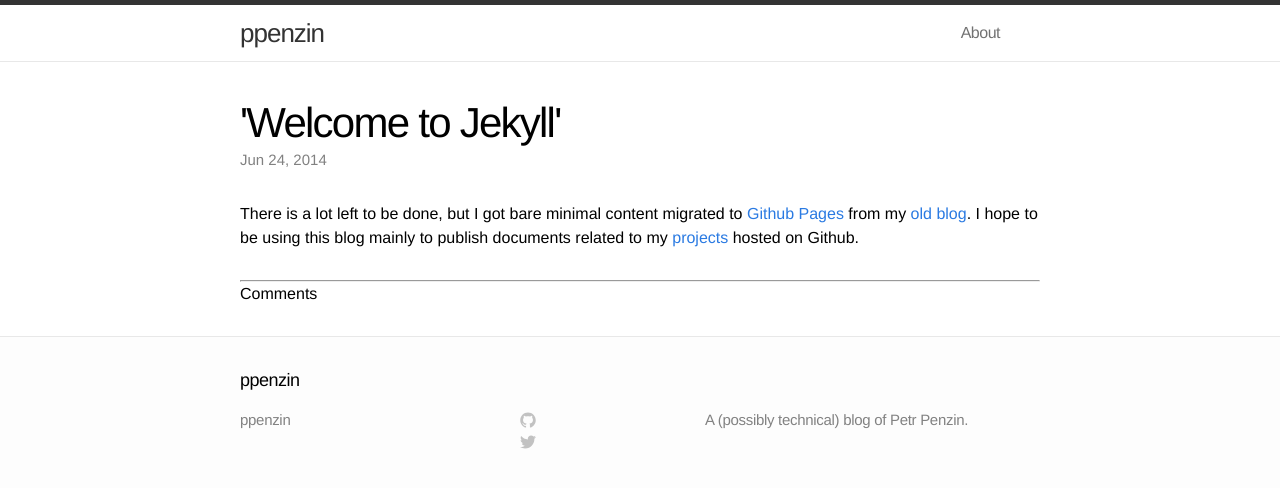
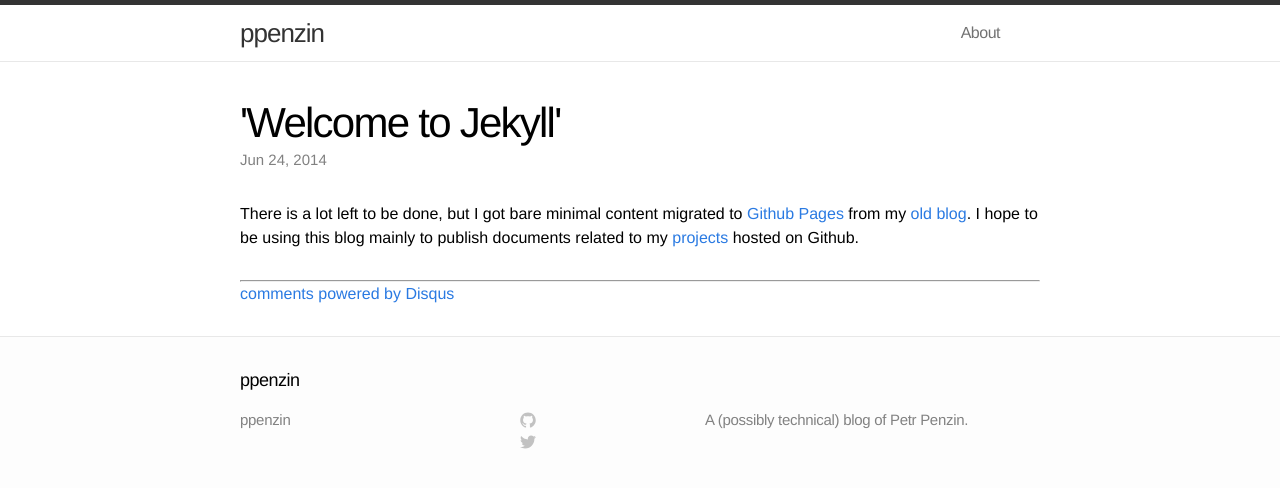
Before and after one commit to ppenzin/ppenzin.github.io, a Jekyll site: the page built from _posts/2014-06-24-welcome-to-jekyll.markdown, in a window 1280 px wide. Shown: the top 488 px of the page. Built offline with Jekyll 4.4.1, drawn with Linux system fonts in a browser that asks for light colours; comment, search, counter and statistics services are not loaded; some of the changed lines change nothing that is shown.

Commit message:
Added support for Disqus and Facebook comments. Enabled Disqus as the comment provider

```diff
--- a/_config.yml
+++ b/_config.yml
@@ -10,14 +10,12 @@
 markdown: kramdown
 permalink: pretty
 
-# Settings for comments helper
-# Set 'provider' to the comment provider you want to use.
-# Set 'provider' to false to turn commenting off globally.
-#
+# Set comment provider to 'disqus' or 'facebook' to enable one of those systems
+# otherwise comments are disabled. See post template for details.
 comments :
   provider : disqus
-  discus:
-    short_name: ppenzingithubio
+  disqus :
+    shortname: ppenzingithubio
   facebook :
     appid : 666308690117034
     num_posts: 5
--- a/_layouts/post.html
+++ b/_layouts/post.html
@@ -13,28 +13,13 @@
   </article>
 
 </div>
-<!-- Disqus comment thread -->
-<!--
-<div id="disqus_thread"></div>
-<script type="text/javascript">
-    var disqus_shortname = 'ppenzingithubio';
-
-    /* * * DON'T EDIT BELOW THIS LINE * * */
-    (function() {
-        var dsq = document.createElement('script'); dsq.type = 'text/javascript'; dsq.async = true;
-        dsq.src = '//' + disqus_shortname + '.disqus.com/embed.js';
-        (document.getElementsByTagName('head')[0] || document.getElementsByTagName('body')[0]).appendChild(dsq);
-    })();
-</script>
-<noscript>Please enable JavaScript to view the <a href="http://disqus.com/?ref_noscript">comments powered by Disqus.</a></noscript>
-<a href="http://disqus.com" class="dsq-brlink">comments powered by <span class="logo-disqus">Disqus</span></a>
--->
-<!-- Facebook comment thread -->
+<!-- Comments -->
+{% if site.comments %}
 <div id="fb-root"></div>
     <script>
       window.fbAsyncInit = function() {
         FB.init({
-          appId      : '666308690117034',
+          appId      : '{{ site.comments.facebook.appid}}',
           xfbml      : true,
           version    : 'v2.0'
         });
@@ -50,6 +35,29 @@
     </script>
 {% if page.comments %}
 <hr/>
+
+{% if site.comments.provider == "disqus" %}
+<!-- Disqus comment thread -->
+<div id="disqus_thread"></div>
+<script type="text/javascript">
+    var disqus_shortname = '{{ site.comments.disqus.shortname }}';
+
+    /* * * DON'T EDIT BELOW THIS LINE * * */
+    (function() {
+        var dsq = document.createElement('script'); dsq.type = 'text/javascript'; dsq.async = true;
+        dsq.src = '//' + disqus_shortname + '.disqus.com/embed.js';
+        (document.getElementsByTagName('head')[0] || document.getElementsByTagName('body')[0]).appendChild(dsq);
+    })();
+</script>
+<noscript>Please enable JavaScript to view the <a href="http://disqus.com/?ref_noscript">comments powered by Disqus.</a></noscript>
+<a href="http://disqus.com" class="dsq-brlink">comments powered by <span class="logo-disqus">Disqus</span></a>
+
+{% elsif site.comments.provider == "facebook" %}
+<!-- Facebook comment thread -->
+<hr/>
 <h2>Comments</h2>
-<div class="fb-comments" data-href="{{ "{{ site.url " }}}}{{ "{{ page.url " }}}}" data-num-posts="4" data-width="706"></div>
+<div class="fb-comments" data-href="{{ site.url }}{{ page.url }}" data-numposts="{{ site.comments.facebook.num_posts }}" data-width="{{ site.comments.facebook.width }}" data-colorscheme="{{ site.comments.facebook.colorscheme }}"></div>
 {% endif %}
+
+{% endif %}
+{% endif %}
```
